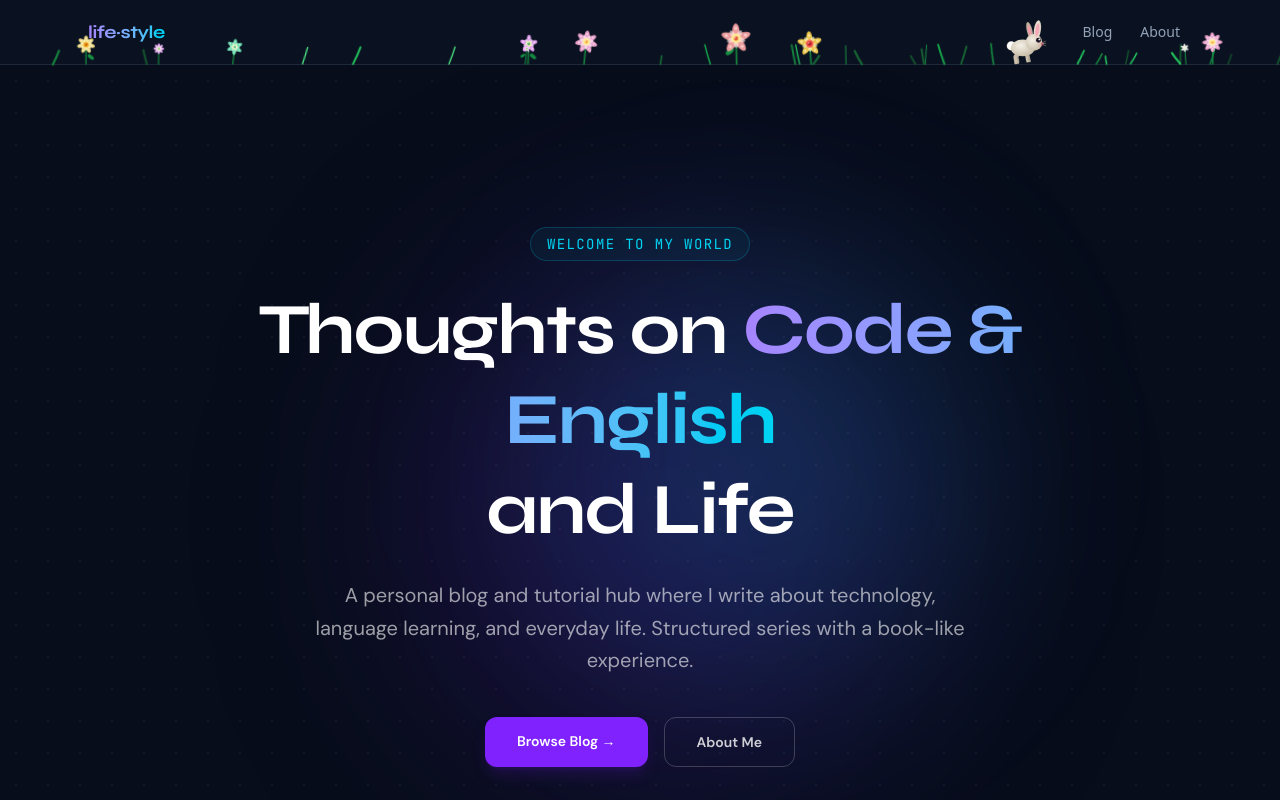
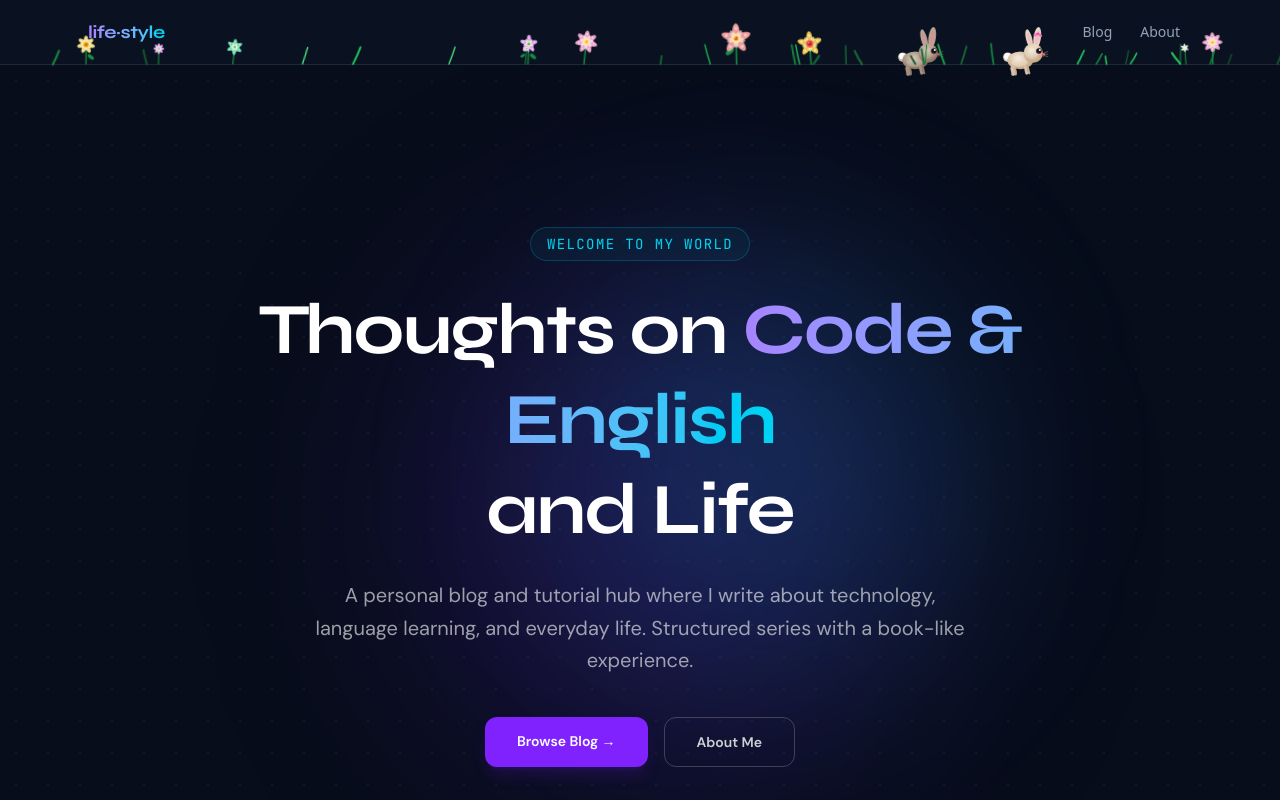
Before and after one commit to nguyenthinhit996/life-style, a Next.js app: page / in a window 1280 px wide. Shown: the top 800 px of the page. Built offline with nearby package versions, Linux system fonts and the light colour scheme.

Commit message:
feat: add male and female rabbits with independent movement, positioned lower

```diff
--- a/src/components/public/NavRabbit.tsx
+++ b/src/components/public/NavRabbit.tsx
@@ -2,172 +2,221 @@
 
 import { useEffect, useRef } from 'react'
 
-export default function NavRabbit() {
-  const trackRef = useRef<HTMLSpanElement>(null)
-  const runnerRef = useRef<HTMLSpanElement>(null)
+/* ─────────────────────────────────────────────────────
+   Shared leg animation timing for running bounce
+───────────────────────────────────────────────────── */
+const LEG_DUR  = '0.46s'
+const BACK_A   = '-18,0,0; 16,0,0; -18,0,0'
+const BACK_B   = '16,0,0; -18,0,0; 16,0,0'
+const FRONT_A  = '16,0,0; -18,0,0; 16,0,0'
+const FRONT_B  = '-18,0,0; 16,0,0; -18,0,0'
+
+/* ─────────────────────────────────────────────────────
+   RabbitSVG — reusable rabbit drawing
+   gender: 'male'  → darker gray-brown fur, plain
+           'female'→ lighter warm beige, small bow on ear
+───────────────────────────────────────────────────── */
+function RabbitSVG({ gender }: { gender: 'male' | 'female' }) {
+  const isFemale = gender === 'female'
+  const gradId   = `rFur-${gender}`
+
+  // Male: darker taupe. Female: warm soft beige
+  const furLight = isFemale ? '#f5ede0' : '#d8cabb'
+  const furDark  = isFemale ? '#c8a882' : '#8a7460'
+  const bodyStroke  = isFemale ? '#d4b896' : '#9e8a76'
+  const legFar      = isFemale ? '#c8b09a' : '#948070'
+  const legNear     = isFemale ? '#d8c0aa' : '#a89080'
+  const earOuter    = isFemale ? '#e8d8c8' : '#b8a898'
+  const earInner    = isFemale ? '#f4b8c0' : '#d89090'
+  const noseColor   = isFemale ? '#e06878' : '#c05868'
+  const blushOpacity = isFemale ? 0.28 : 0.12
+
+  return (
+    <svg
+      width="46"
+      height="42"
+      viewBox="0 -10 56 52"
+      overflow="visible"
+      fill="none"
+      xmlns="http://www.w3.org/2000/svg"
+      aria-hidden="true"
+    >
+      <defs>
+        <radialGradient id={gradId} cx="42%" cy="36%" r="62%">
+          <stop offset="0%" stopColor={furLight} />
+          <stop offset="100%" stopColor={furDark} />
+        </radialGradient>
+      </defs>
+
+      <g>
+        {/* ── FAR back leg ── */}
+        <g transform="translate(15,38)">
+          <path d="M0,0 C-3,2 1,5 0,9" stroke={legFar} strokeWidth="3.6" strokeLinecap="round" fill="none">
+            <animateTransform attributeName="transform" type="rotate"
+              values={BACK_A} keyTimes="0; 0.5; 1" dur={LEG_DUR} repeatCount="indefinite" />
+          </path>
+        </g>
+
+        {/* ── FAR front leg ── */}
+        <g transform="translate(30,38)">
+          <path d="M0,0 C1,3 1,5 2,8" stroke={legFar} strokeWidth="2.8" strokeLinecap="round" fill="none">
+            <animateTransform attributeName="transform" type="rotate"
+              values={FRONT_A} keyTimes="0; 0.5; 1" dur={LEG_DUR} repeatCount="indefinite" />
+          </path>
+        </g>
+
+        {/* ── COTTONTAIL ── */}
+        <circle cx="5.5" cy="26" r="5.8" fill={furLight} opacity={0.9} />
+        <circle cx="5"   cy="25" r="4"   fill="white" />
+
+        {/* ── BODY ── */}
+        <ellipse cx="21" cy="30" rx="16" ry="11" fill={`url(#${gradId})`} />
+        {/* subtle belly highlight */}
+        <ellipse cx="20" cy="33" rx="10" ry="5" fill={furLight} opacity={0.35} />
+
+        {/* ── NEAR back leg ── */}
+        <g transform="translate(12,38)">
+          <path d="M0,0 C-3,2 1,5 0,9" stroke={legNear} strokeWidth="4.6" strokeLinecap="round" fill="none">
+            <animateTransform attributeName="transform" type="rotate"
+              values={BACK_B} keyTimes="0; 0.5; 1" dur={LEG_DUR} repeatCount="indefinite" />
+          </path>
+        </g>
+
+        {/* ── NEAR front leg ── */}
+        <g transform="translate(27,38)">
+          <path d="M0,0 C1,3 1,5 2,8" stroke={legNear} strokeWidth="3.6" strokeLinecap="round" fill="none">
+            <animateTransform attributeName="transform" type="rotate"
+              values={FRONT_B} keyTimes="0; 0.5; 1" dur={LEG_DUR} repeatCount="indefinite" />
+          </path>
+        </g>
+
+        {/* ── BACK EAR ── */}
+        <ellipse cx="35" cy="3"  rx="3.8" ry="12"  fill={earOuter} transform="rotate(-14 35 16)" />
+        <ellipse cx="35" cy="3"  rx="2"   ry="7.5" fill={earInner} opacity={0.8} transform="rotate(-14 35 16)" />
+
+        {/* ── HEAD ── */}
+        <circle cx="37" cy="21" r="12" fill={`url(#${gradId})`} />
+        {/* subtle head shading */}
+        <circle cx="35" cy="19" r="9"  fill={furLight} opacity={0.18} />
+
+        {/* ── FRONT EAR ── */}
+        <ellipse cx="40" cy="2"  rx="4.6" ry="13.5" fill={earOuter} transform="rotate(8 40 16)" />
+        <ellipse cx="40" cy="2"  rx="2.5" ry="9"    fill={earInner} opacity={0.85} transform="rotate(8 40 16)" />
+
+        {/* Female bow on front ear */}
+        {isFemale && (
+          <g transform="translate(43, -3) rotate(8)">
+            <ellipse cx="-3" cy="0" rx="3.2" ry="1.8" fill="#f472b6" opacity={0.9} transform="rotate(-30)" />
+            <ellipse cx=" 3" cy="0" rx="3.2" ry="1.8" fill="#f472b6" opacity={0.9} transform="rotate( 30)" />
+            <circle  cx="0"  cy="0" r="1.4"  fill="#ec4899" />
+          </g>
+        )}
+
+        {/* ── EYE ── */}
+        <circle cx="44"   cy="18.5" r="3.4" fill="#160e1e" />
+        <circle cx="45.2" cy="17.3" r="1.2" fill="white" />
+        <circle cx="43"   cy="19.6" r="0.5" fill="white" opacity={0.5} />
+        {/* female lashes */}
+        {isFemale && <>
+          <line x1="45.5" y1="15.5" x2="46.8" y2="14"   stroke="#160e1e" strokeWidth="0.7" strokeLinecap="round" />
+          <line x1="47"   y1="16.2" x2="48.5" y2="15.2" stroke="#160e1e" strokeWidth="0.7" strokeLinecap="round" />
+          <line x1="47.8" y1="17.5" x2="49.5" y2="17"   stroke="#160e1e" strokeWidth="0.7" strokeLinecap="round" />
+        </>}
+
+        {/* ── NOSE ── */}
+        <ellipse cx="49.5" cy="22.5" rx="2" ry="1.4" fill={noseColor} />
+        <path d="M48.5 24 Q49.6 26 50.8 24" stroke={noseColor} strokeWidth="0.9" strokeLinecap="round" fill="none" />
+
+        {/* ── CHEEK BLUSH ── */}
+        <ellipse cx="45.5" cy="25" rx="3.2" ry="1.8" fill="#ff8090" opacity={blushOpacity} />
+
+        {/* ── WHISKERS ── */}
+        <line x1="50" y1="21"   x2="55.5" y2="19"   stroke={bodyStroke} strokeWidth="0.7" opacity="0.75" />
+        <line x1="50" y1="22.5" x2="55.5" y2="22.5" stroke={bodyStroke} strokeWidth="0.7" opacity="0.75" />
+        <line x1="50" y1="24"   x2="55.5" y2="25.5" stroke={bodyStroke} strokeWidth="0.7" opacity="0.75" />
+      </g>
+    </svg>
+  )
+}
+
+/* ─────────────────────────────────────────────────────
+   Hook: independent random movement for one rabbit
+───────────────────────────────────────────────────── */
+function useRabbitMove(
+  trackRef: React.RefObject<HTMLSpanElement | null>,
+  runnerRef: React.RefObject<HTMLSpanElement | null>,
+  rabbitW: number,
+  initDelay: number,
+) {
   const timerRef = useRef<ReturnType<typeof setTimeout> | null>(null)
-  const posRef = useRef(0)
+  const posRef   = useRef(0)
 
   useEffect(() => {
-    const RABBIT_W = 44
-
     const move = () => {
-      const track = trackRef.current
+      const track  = trackRef.current
       const runner = runnerRef.current
       if (!track || !runner) return
 
-      const maxX = Math.max(0, track.offsetWidth - RABBIT_W)
-      if (maxX <= 0) {
-        timerRef.current = setTimeout(move, 500)
-        return
-      }
+      const maxX = Math.max(0, track.offsetWidth - rabbitW)
+      if (maxX <= 0) { timerRef.current = setTimeout(move, 500); return }
 
-      // Pick a random destination
       const targetX = Math.random() * maxX
       const goRight = targetX >= posRef.current
-      const dist = Math.abs(targetX - posRef.current)
+      const dist    = Math.abs(targetX - posRef.current)
+      const dur     = Math.max(300, (dist / 140) * 1000)
 
-      // ~150 px/s running speed
-      const duration = Math.max(300, (dist / 150) * 1000)
-
-      runner.style.transition = `transform ${duration}ms linear`
-      runner.style.transform = `translateX(${targetX}px) scaleX(${goRight ? 1 : -1})`
+      runner.style.transition = `transform ${dur}ms linear`
+      runner.style.transform  = `translateX(${targetX}px) scaleX(${goRight ? 1 : -1})`
       runner.classList.add('rab-moving')
       posRef.current = targetX
 
-      // Arrive → pause a moment → pick next destination
       timerRef.current = setTimeout(() => {
         runner.classList.remove('rab-moving')
-        const pause = Math.random() * 900 + 200
-        timerRef.current = setTimeout(move, pause)
-      }, duration)
+        timerRef.current = setTimeout(move, Math.random() * 1200 + 300)
+      }, dur)
     }
 
-    timerRef.current = setTimeout(move, 400)
-    return () => {
-      if (timerRef.current) clearTimeout(timerRef.current)
-    }
-  }, [])
+    timerRef.current = setTimeout(move, initDelay)
+    return () => { if (timerRef.current) clearTimeout(timerRef.current) }
+  }, []) // eslint-disable-line react-hooks/exhaustive-deps
+}
+
+/* ─────────────────────────────────────────────────────
+   Main component — two rabbits on the same track
+───────────────────────────────────────────────────── */
+export default function NavRabbit() {
+  const trackRef   = useRef<HTMLSpanElement>(null)
+  const maleRef    = useRef<HTMLSpanElement>(null)
+  const femaleRef  = useRef<HTMLSpanElement>(null)
+
+  useRabbitMove(trackRef, maleRef,   46, 300)
+  useRabbitMove(trackRef, femaleRef, 46, 1400)
 
   return (
     <span
       ref={trackRef}
       className="relative block h-full w-full overflow-visible"
       role="img"
-      aria-label="Running rabbit"
+      aria-label="Male and female rabbits running"
     >
       <style>{`
         .rab-moving .rab-bi {
-          animation: rab-run-bounce 0.28s ease-in-out infinite;
+          animation: rab-bounce 0.3s ease-in-out infinite;
         }
-        @keyframes rab-run-bounce {
+        @keyframes rab-bounce {
           0%,100% { transform: translateY(0px);  }
           50%      { transform: translateY(-2px); }
         }
       `}</style>
 
-      <span
-        ref={runnerRef}
-        style={{
-          position: 'absolute',
-          bottom: 0,
-          transform: 'translateX(0px) scaleX(1)',
-          willChange: 'transform',
-        }}
-      >
-        <span className="rab-bi block">
-          <svg
-            width="44"
-            height="46"
-            viewBox="0 -14 56 66"
-            overflow="visible"
-            fill="none"
-            xmlns="http://www.w3.org/2000/svg"
-            aria-hidden="true"
-          >
-            <defs>
-              <radialGradient id="rFur" cx="42%" cy="36%" r="62%">
-                <stop offset="0%" stopColor="#f4f0e6" />
-                <stop offset="100%" stopColor="#ccc0ac" />
-              </radialGradient>
-            </defs>
+      {/* Male rabbit — darker, starts left */}
+      <span ref={maleRef} style={{ position: 'absolute', bottom: '-6px', transform: 'translateX(0px) scaleX(1)', willChange: 'transform' }}>
+        <span className="rab-bi block"><RabbitSVG gender="male" /></span>
+      </span>
 
-            <g>
-              {/* FAR back leg: hip at (15,40) — short haunch */}
-              <g transform="translate(15,40)">
-                <path d="M0,0 C-3,2 1,6 0,10" stroke="#b8ad9a" strokeWidth="3.8" strokeLinecap="round" fill="none">
-                  <animateTransform attributeName="transform" type="rotate"
-                    values="-18,0,0; 16,0,0; -18,0,0"
-                    keyTimes="0; 0.5; 1" dur="0.52s" repeatCount="indefinite" />
-                </path>
-              </g>
-
-              {/* FAR front leg: shoulder at (30,39) — short paw */}
-              <g transform="translate(30,39)">
-                <path d="M0,0 C1,3 1,6 2,9" stroke="#b8ad9a" strokeWidth="3.0" strokeLinecap="round" fill="none">
-                  <animateTransform attributeName="transform" type="rotate"
-                    values="16,0,0; -18,0,0; 16,0,0"
-                    keyTimes="0; 0.5; 1" dur="0.52s" repeatCount="indefinite" />
-                </path>
-              </g>
-
-              {/* FLUFFY COTTONTAIL */}
-              <circle cx="5.5" cy="26" r="6.5" fill="#f8f5ef" />
-              <circle cx="5"   cy="25" r="4.5" fill="white"   />
-
-              {/* BODY */}
-              <ellipse cx="22" cy="29" rx="17" ry="12" fill="url(#rFur)" />
-
-              {/* NEAR back leg: opposite phase */}
-              <g transform="translate(12,40)">
-                <path d="M0,0 C-3,2 1,6 0,10" stroke="#ccc0ac" strokeWidth="4.8" strokeLinecap="round" fill="none">
-                  <animateTransform attributeName="transform" type="rotate"
-                    values="16,0,0; -18,0,0; 16,0,0"
-                    keyTimes="0; 0.5; 1" dur="0.52s" repeatCount="indefinite" />
-                </path>
-              </g>
-
-              {/* NEAR front leg: opposite phase */}
-              <g transform="translate(27,39)">
-                <path d="M0,0 C1,3 1,6 2,9" stroke="#ccc0ac" strokeWidth="3.8" strokeLinecap="round" fill="none">
-                  <animateTransform attributeName="transform" type="rotate"
-                    values="-18,0,0; 16,0,0; -18,0,0"
-                    keyTimes="0; 0.5; 1" dur="0.52s" repeatCount="indefinite" />
-                </path>
-              </g>
-
-              {/* BACK EAR */}
-              <ellipse cx="35" cy="4" rx="4"   ry="13"  fill="#bdb19d" transform="rotate(-14 35 17)" />
-              <ellipse cx="35" cy="4" rx="2.2" ry="8.5" fill="#f09aaa" transform="rotate(-14 35 17)" />
-
-              {/* HEAD */}
-              <circle cx="38" cy="21" r="12" fill="url(#rFur)" />
-
-              {/* FRONT EAR */}
-              <ellipse cx="41" cy="3" rx="5"   ry="14"  fill="#e8dece" transform="rotate(8 41 17)" />
-              <ellipse cx="41" cy="3" rx="2.8" ry="9.5" fill="#f4a8b8" transform="rotate(8 41 17)" />
-
-              {/* EYE */}
-              <circle cx="44.5" cy="18"   r="3.5" fill="#160e1e" />
-              <circle cx="45.8" cy="16.8" r="1.3" fill="white"   />
-              <circle cx="43.6" cy="19.8" r="0.6" fill="white" opacity="0.55" />
-
-              {/* NOSE */}
-              <ellipse cx="50" cy="22.5" rx="2.2" ry="1.5" fill="#cc6070" />
-
-              {/* SMILE */}
-              <path d="M49 24 Q50.2 26.5 51.5 24" stroke="#aa4862" strokeWidth="1" strokeLinecap="round" fill="none" />
-
-              {/* CHEEK BLUSH */}
-              <ellipse cx="46" cy="25" rx="3.5" ry="2" fill="#ff8090" opacity="0.2" />
-
-              {/* WHISKERS */}
-              <line x1="50.5" y1="21"   x2="55.5" y2="19"   stroke="#c4b8a4" strokeWidth="0.8" opacity="0.8" />
-              <line x1="50.5" y1="22.5" x2="55.5" y2="22.5" stroke="#c4b8a4" strokeWidth="0.8" opacity="0.8" />
-              <line x1="50.5" y1="24"   x2="55.5" y2="26"   stroke="#c4b8a4" strokeWidth="0.8" opacity="0.8" />
-            </g>
-          </svg>
-        </span>
+      {/* Female rabbit — lighter with bow, starts right */}
+      <span ref={femaleRef} style={{ position: 'absolute', bottom: '-6px', transform: 'translateX(60px) scaleX(-1)', willChange: 'transform' }}>
+        <span className="rab-bi block"><RabbitSVG gender="female" /></span>
       </span>
     </span>
   )
```
